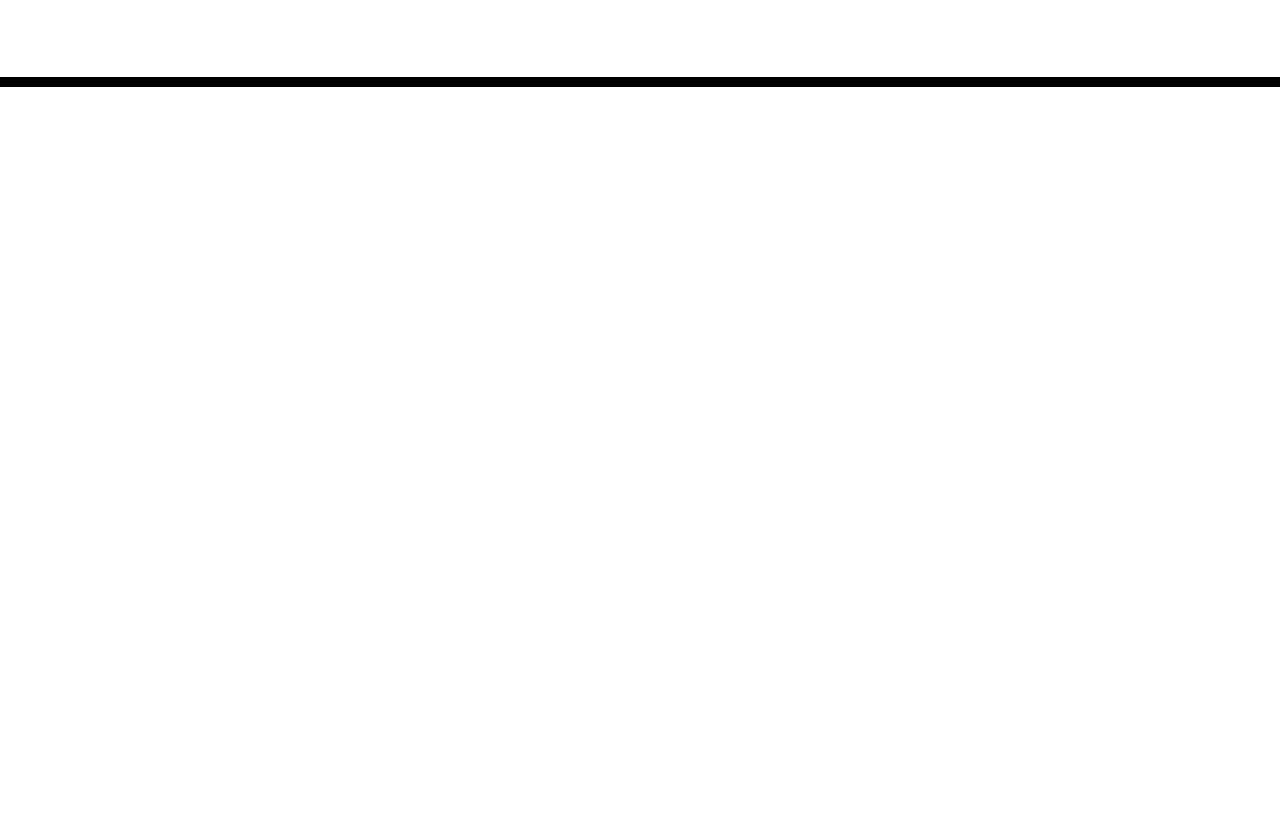
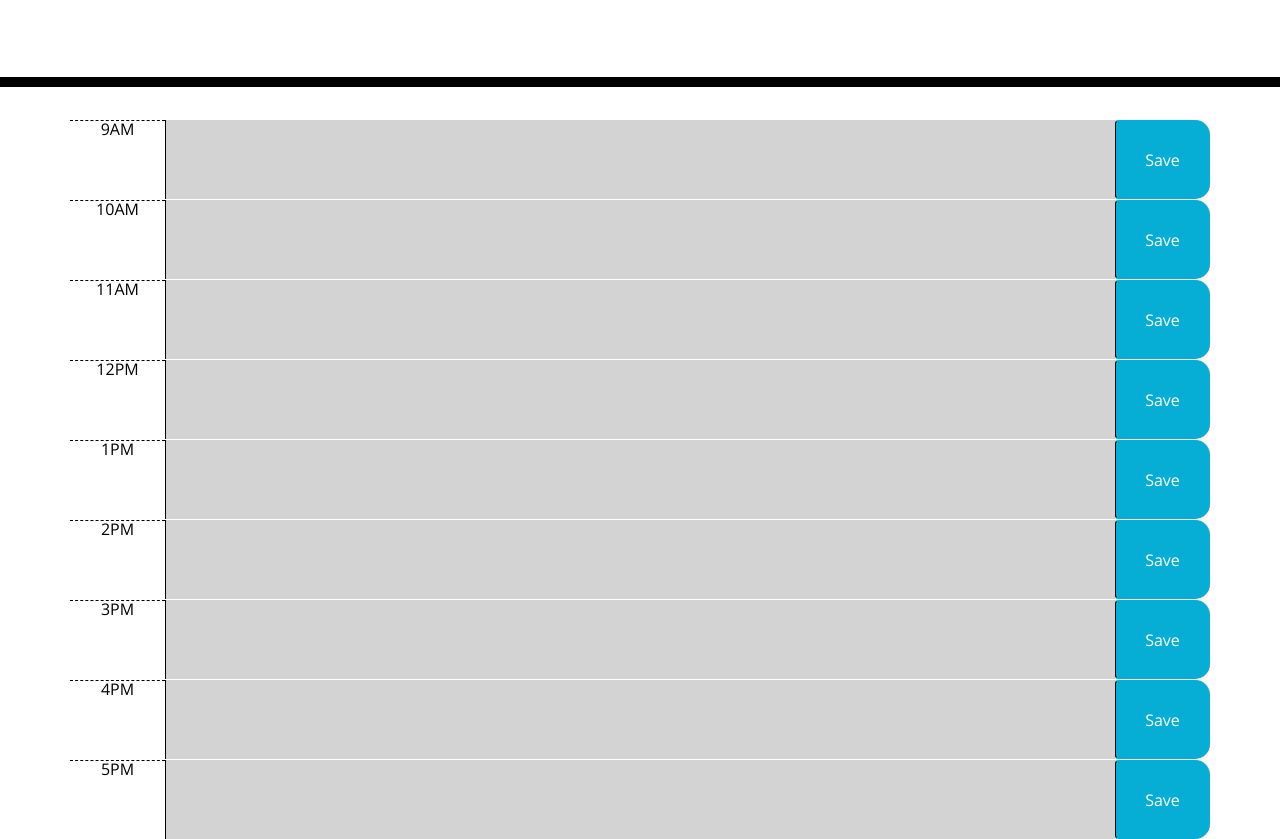
Before and after one commit to vichrist/WK-5Homework, a plain HTML site: page Develop/index.html in a window 1280 px wide. Shown: the part 181-1020 px from the top of the page. Before the commit the page ends 800 px from the top, so only its background shows below. Drawn offline with nearby package versions, Linux system fonts and the light colour scheme.

Commit message:
updating

```diff
--- a/Develop/index.html
+++ b/Develop/index.html
@@ -30,9 +30,68 @@
     </header>
     <div class="container">
       <!-- Timeblocks go here -->
+      <div id="hour-1" class="row time-block past">
+        <div class="col-md-1 hour">9AM</div>
+        <textarea class="col-md-10 description"></textarea>
+        <button class="btn saveBtn col-md-1">Save</button>
+      </div>
+
+      <div id="hour-2" class="row time-block past">
+        <div class="col-md-1 hour">10AM</div>
+        <textarea class="col-md-10 description"></textarea>
+        <button class="btn saveBtn col-md-1">Save</button>
+      </div>
+
+      <div id="hour-2" class="row time-block past">
+        <div class="col-md-1 hour">11AM</div>
+        <textarea class="col-md-10 description"></textarea>
+        <button class="btn saveBtn col-md-1">Save</button>
+      </div>
+
+      <div id="hour-2" class="row time-block past">
+        <div class="col-md-1 hour">12PM</div>
+        <textarea class="col-md-10 description"></textarea>
+        <button class="btn saveBtn col-md-1">Save</button>
+      </div>
+
+      <div id="hour-2" class="row time-block past">
+        <div class="col-md-1 hour">1PM</div>
+        <textarea class="col-md-10 description"></textarea>
+        <button class="btn saveBtn col-md-1">Save</button>
+      </div>
+
+      <div id="hour-2" class="row time-block past">
+        <div class="col-md-1 hour">2PM</div>
+        <textarea class="col-md-10 description"></textarea>
+        <button class="btn saveBtn col-md-1">Save</button>
+      </div>
+
+      <div id="hour-2" class="row time-block past">
+        <div class="col-md-1 hour">3PM</div>
+        <textarea class="col-md-10 description"></textarea>
+        <button class="btn saveBtn col-md-1">Save</button>
+      </div>
+
+      <div id="hour-2" class="row time-block past">
+        <div class="col-md-1 hour">4PM</div>
+        <textarea class="col-md-10 description"></textarea>
+        <button class="btn saveBtn col-md-1">Save</button>
+      </div>
+
+      <div id="hour-2" class="row time-block past">
+        <div class="col-md-1 hour">5PM</div>
+        <textarea class="col-md-10 description"></textarea>
+        <button class="btn saveBtn col-md-1">Save</button>
+      </div>
+
+
     </div>
 
     <script src="https://code.jquery.com/jquery-3.4.1.min.js"></script>
     <script src="https://cdnjs.cloudflare.com/ajax/libs/moment.js/2.24.0/moment.min.js"></script>
+    <script>
+    const todaysDate = moment();
+      console.log(" Date: "+ todaysDate.format('YYYY-MM-DD'));
+      </script>
   </body>
 </html>
--- a/Develop/style.css
+++ b/Develop/style.css
@@ -1,3 +1,7 @@
+.container {
+  height: 600px;
+}
+
 body {
   font-family: 'Open Sans', sans-serif;
   font-size: 16px;
--- /dev/null
+++ b/script.js
@@ -0,0 +1,2 @@
+const todaysDate = moment();
+console.log("Date:"+ todaysDate.format('YYYY-MM-DD'));
```
